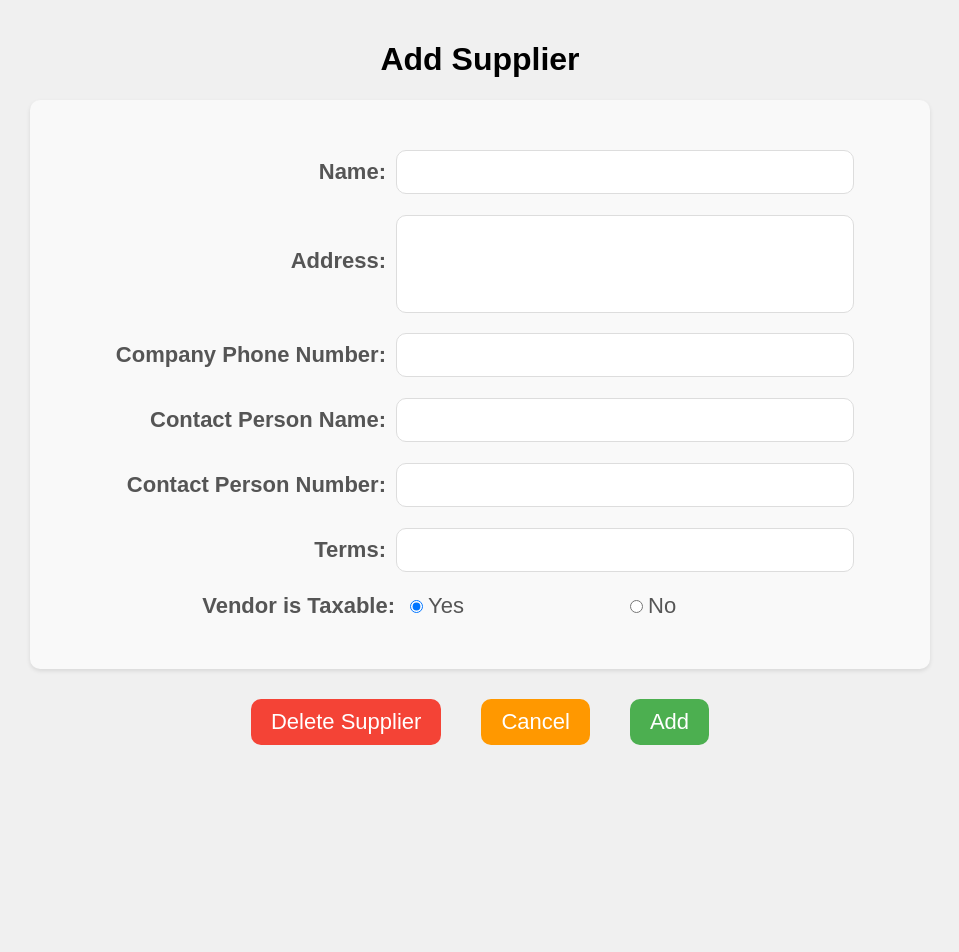
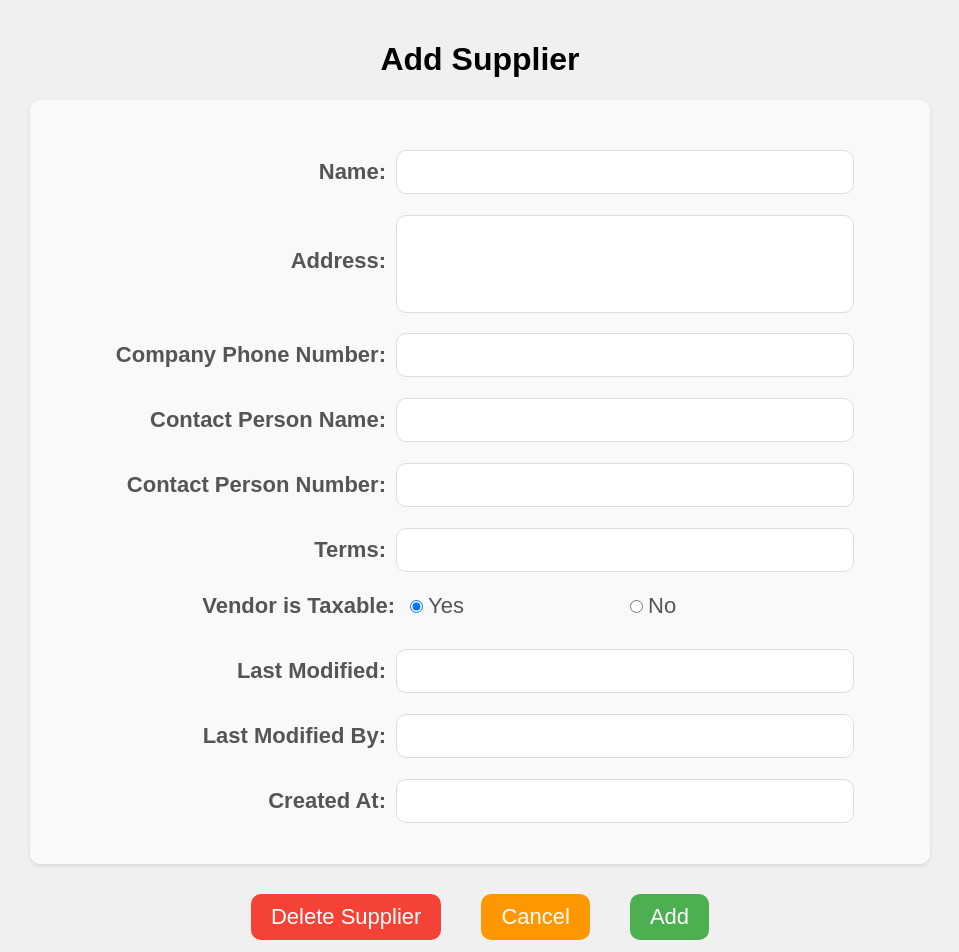
Before and after one commit to nicolaics/pos_pharmacy, a React (Create React App) app in the folder frontend/: page /supplier/detail in a window 1280 px wide. Shown: the top 952 px of the page, without its empty margins (160-1119 px from the left). Before the commit the page ends 800 px from the top, so only its background shows below. Built offline with nearby package versions, Linux system fonts and the light colour scheme.

Commit message:
change table

```diff
--- a/frontend/src/components/Supplier/LandingPage/Supplier.css
+++ b/frontend/src/components/Supplier/LandingPage/Supplier.css
@@ -164,22 +164,6 @@ td {
   width: 150px;
 }
 
-.supplier-terms-column {
-  width: 100px;
-}
-
-.supplier-vendor-is-taxable-column {
-  width: 90px;
-}
-
-.supplier-last-modified-column, .supplier-created-at-column {
-  width: 200px;
-}
-
-.supplier-last-modified-by-column {
-  width: 150px;
-}
-
 .view-supplier-home-button {
   display: flex;
   align-items: center;
--- a/frontend/src/components/Supplier/LandingPage/Supplier.tsx
+++ b/frontend/src/components/Supplier/LandingPage/Supplier.tsx
@@ -49,32 +49,32 @@ function fillTable(
   contactPersonNumberCell.className = "supplier-cp-pn-column";
   row.appendChild(contactPersonNumberCell);
 
-  const termsCell = document.createElement("td");
-  termsCell.textContent = data["terms"];
-  termsCell.className = "supplier-terms-column";
-  row.appendChild(termsCell);
+  // const termsCell = document.createElement("td");
+  // termsCell.textContent = data["terms"];
+  // termsCell.className = "supplier-terms-column";
+  // row.appendChild(termsCell);
 
-  const vendorIsTaxableCell = document.createElement("td");
-  vendorIsTaxableCell.textContent = data["vendorIsTaxable"];
-  vendorIsTaxableCell.className = "supplier-vendor-is-taxable-column";
-  row.appendChild(vendorIsTaxableCell);
+  // const vendorIsTaxableCell = document.createElement("td");
+  // vendorIsTaxableCell.textContent = data["vendorIsTaxable"];
+  // vendorIsTaxableCell.className = "supplier-vendor-is-taxable-column";
+  // row.appendChild(vendorIsTaxableCell);
 
-  const lastModified = new Date(data["lastModified"]);
-  const lastModifiedCell = document.createElement("td");
-  lastModifiedCell.textContent = FormatDateTime(lastModified);
-  lastModifiedCell.className = "supplier-last-modified-column";
-  row.appendChild(lastModifiedCell);
+  // const lastModified = new Date(data["lastModified"]);
+  // const lastModifiedCell = document.createElement("td");
+  // lastModifiedCell.textContent = FormatDateTime(lastModified);
+  // lastModifiedCell.className = "supplier-last-modified-column";
+  // row.appendChild(lastModifiedCell);
 
-  const lastModifiedByUserNameCell = document.createElement("td");
-  lastModifiedByUserNameCell.textContent = data["lastModifiedByUserName"];
-  lastModifiedByUserNameCell.className = "supplier-last-modified-by-column";
-  row.appendChild(lastModifiedByUserNameCell);
+  // const lastModifiedByUserNameCell = document.createElement("td");
+  // lastModifiedByUserNameCell.textContent = data["lastModifiedByUserName"];
+  // lastModifiedByUserNameCell.className = "supplier-last-modified-by-column";
+  // row.appendChild(lastModifiedByUserNameCell);
 
-  const createdAt = new Date(data["createdAt"]);
-  const createdAtCell = document.createElement("td");
-  createdAtCell.textContent = FormatDateTime(createdAt);
-  createdAtCell.className = "supplier-created-at-column";
-  row.appendChild(createdAtCell);
+  // const createdAt = new Date(data["createdAt"]);
+  // const createdAtCell = document.createElement("td");
+  // createdAtCell.textContent = FormatDateTime(createdAt);
+  // createdAtCell.className = "supplier-created-at-column";
+  // row.appendChild(createdAtCell);
 
   row.addEventListener("dblclick", () => {
     navigate("/supplier/detail", {
@@ -326,11 +326,11 @@ const ViewSupplierPage: React.FC = () => {
               <th className="supplier-company-pn-column">Company Phone Number</th>
               <th className="supplier-cp-name-column">Contact Person Name</th>
               <th className="supplier-cp-pn-column">Contact Person Number</th>
-              <th className="supplier-terms-column">Terms</th>
+              {/* <th className="supplier-terms-column">Terms</th>
               <th className="supplier-vendor-is-taxable-column">Vendor is Taxable</th>
               <th className="supplier-last-modified-column">Last Modified</th>
               <th className="supplier-last-modified-by-column">Last Modified By</th>
-              <th className="supplier-created-at-column">Created At</th>
+              <th className="supplier-created-at-column">Created At</th> */}
             </tr>
           </thead>
           <tbody></tbody>
--- a/frontend/src/components/Supplier/Modify/Modify.tsx
+++ b/frontend/src/components/Supplier/Modify/Modify.tsx
@@ -3,6 +3,7 @@ import React, { useEffect, useState } from "react";
 import "./Modify.css";
 import { useLocation, useNavigate } from "react-router-dom";
 import { BACKEND_BASE_URL } from "../../../App";
+import FormatDateTime from "../../../DateTimeFormatter";
 
 const ModifySupplierPage: React.FC = () => {
   const navigate = useNavigate();
@@ -16,6 +17,9 @@ const ModifySupplierPage: React.FC = () => {
   const [contactPersonNumber, setContactPersonNumber] = useState("");
   const [terms, setTerms] = useState("");
   const [vendorIsTaxable, setVendorIsTaxable] = useState(true);
+  const [lastModified, setLastModified] = useState("");
+  const [lastModifiedByUserName, setLastModifiedByUserName] = useState("");
+  const [createdAt, setCreatedAt] = useState("");
 
   const [okBtnLabel, setOkBtnLabel] = useState("Modify");
   const [showIdField, setShowIdField] = useState(false);
@@ -50,6 +54,9 @@ const ModifySupplierPage: React.FC = () => {
 
             console.log(data);
 
+            const lastModifiedStr = FormatDateTime(new Date(data[0].lastModified));
+            const createdAtStr = FormatDateTime(new Date(data[0].createdAt));
+
             setId(data[0].id);
             setName(data[0].name);
             setAddress(data[0].address);
@@ -61,6 +68,10 @@ const ModifySupplierPage: React.FC = () => {
             } else {
               setVendorIsTaxable(false);
             }
+
+            setLastModified(lastModifiedStr);
+            setLastModifiedByUserName(data[0].lastModifiedByUserName);
+            setCreatedAt(createdAtStr);
           })
         )
         .catch((error) => {
@@ -230,13 +241,13 @@ const ModifySupplierPage: React.FC = () => {
       <div className="supplier-data-container">
         {showIdField && (
           <div className="supplier-data-form-group">
-            <label htmlFor="id">ID:</label>
+            <label htmlFor="modify-supplier-id">ID:</label>
             <input type="text" id="modify-supplier-id" value={id} readOnly />
           </div>
         )}
 
         <div className="supplier-data-form-group">
-          <label htmlFor="name">Name:</label>
+          <label htmlFor="modify-supplier-name">Name:</label>
           <input
             type="text"
             id="modify-supplier-name"
@@ -246,7 +257,7 @@ const ModifySupplierPage: React.FC = () => {
         </div>
 
         <div className="supplier-data-form-group">
-          <label htmlFor="address">Address:</label>
+          <label htmlFor="modify-supplier-address">Address:</label>
           <textarea
             id="modify-supplier-address"
             value={address}
@@ -255,37 +266,37 @@ const ModifySupplierPage: React.FC = () => {
         </div>
 
         <div className="supplier-data-form-group">
-          <label htmlFor="companyPhoneNumber">Company Phone Number:</label>
+          <label htmlFor="modify-supplier-company-pn">Company Phone Number:</label>
           <input
             type="text"
-            id="modify-supplier-companyPhoneNumber"
+            id="modify-supplier-company-pn"
             value={companyPhoneNumber}
             onChange={handleCompanyPhoneNumberChange}
           />
         </div>
 
         <div className="supplier-data-form-group">
-          <label htmlFor="contactPersonName">Contact Person Name:</label>
+          <label htmlFor="modify-supplier-cp-name">Contact Person Name:</label>
           <input
             type="text"
-            id="modify-supplier-contactPersonName"
+            id="modify-supplier-cp-name"
             value={contactPersonName}
             onChange={handleContactPersonNameChange}
           />
         </div>
 
         <div className="supplier-data-form-group">
-          <label htmlFor="contactPersonNumber">Contact Person Number:</label>
+          <label htmlFor="modify-supplier-cp-pn">Contact Person Number:</label>
           <input
             type="text"
-            id="modify-supplier-contactPersonNumber"
+            id="modify-supplier-cp-pn"
             value={contactPersonNumber}
             onChange={handleContactPersonNumberChange}
           />
         </div>
 
         <div className="supplier-data-form-group">
-          <label htmlFor="terms">Terms:</label>
+          <label htmlFor="modify-supplier-terms">Terms:</label>
           <input
             type="text"
             id="modify-supplier-terms"
@@ -305,7 +316,8 @@ const ModifySupplierPage: React.FC = () => {
               value={"yes"}
               onChange={handleVendorIsTaxableChange}
             />
-            <label htmlFor="radio-yes">Yes</label>
+            <label htmlFor="modify-supplier-radio-yes">Yes</label>
+
             <input
               type="radio"
               checked={vendorIsTaxable === false}
@@ -314,9 +326,40 @@ const ModifySupplierPage: React.FC = () => {
               value={"no"}
               onChange={handleVendorIsTaxableChange}
             />
-            <label htmlFor="radio-no">No</label>
+            <label htmlFor="modify-supplier-radio-no">No</label>
           </div>
         </div>
+
+        <div className="supplier-data-form-group">
+          <label htmlFor="modify-supplier-last-modified">Last Modified:</label>
+          <input
+            type="text"
+            id="modify-supplier-last-modified"
+            value={lastModified}
+            readOnly={true}
+          />
+        </div>
+
+        <div className="supplier-data-form-group">
+          <label htmlFor="modify-supplier-last-modified-by">Last Modified By:</label>
+          <input
+            type="text"
+            id="modify-supplier-last-modified-by"
+            value={lastModifiedByUserName}
+            readOnly={true}
+          />
+        </div>
+
+        <div className="supplier-data-form-group">
+          <label htmlFor="modify-supplier-created-at">Created At:</label>
+          <input
+            type="text"
+            id="modify-supplier-created-at"
+            value={createdAt}
+            readOnly={true}
+          />
+        </div>
+
       </div>
 
       <div className="modify-supplier-buttons">
```
